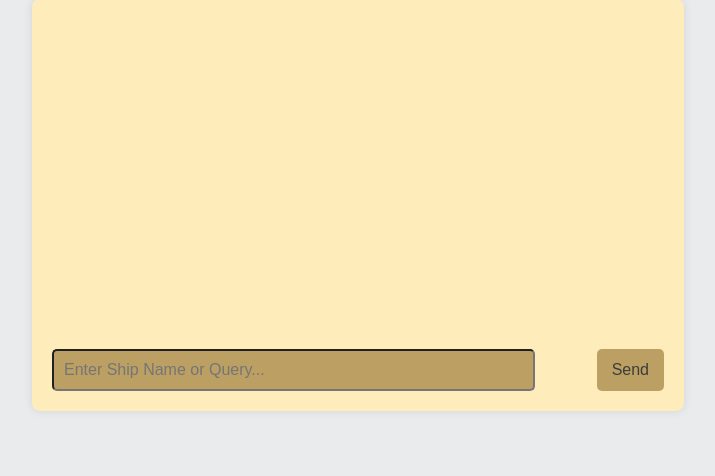
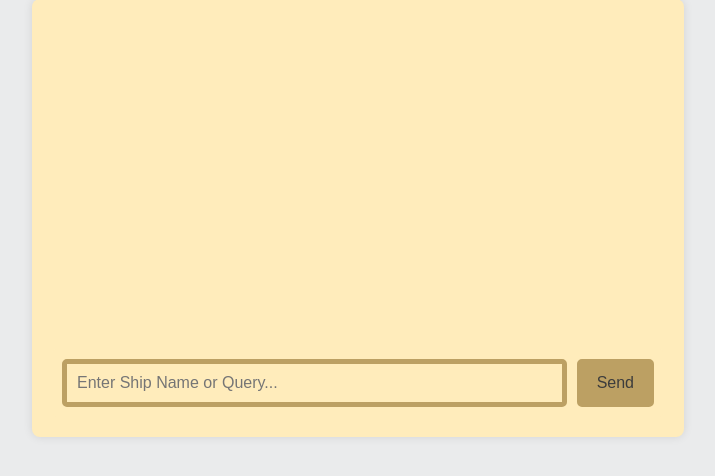
Before and after one commit to Osaci/copilot_app, a Flask app: page / in a window 1280 px wide. Shown: the part 109-585 px from the top of the page, without its empty margins (282-997 px from the left). Run offline with Flask 3, Linux system fonts and the light colour scheme.

Commit message:
Update index.html

```diff
--- a/templates/index.html
+++ b/templates/index.html
@@ -32,19 +32,46 @@
         .chat-box p {
             margin: 10px 0;
         }
+
+        .chat-box::-webkit-scrollbar {
+            width: 10px;
+            background-color: #FFECBB;
+            border-radius: 5px;
+        }
+
+        .chat-box::-webkit-scrollbar-thumb {
+            background-color: #BCA063;
+            border-radius: 5px;
+            border: 1px solid #BCA063;
+        }
+
+        .chat-box::-webkit-scrollbar-thumb:hover {
+            background-color: #60512C;
+        }
+
+        .chat-box::-webkit-scrollbar-track {
+            background-color: #FFECBB;
+            border-radius: 5px;
+        }
+
+        .chat-box {
+            scrollbar-width: thin;
+            scrollbar-color: #BCA063 #FFECBB;
+        }
+
         .input-container {
         display: flex;
         justify-content: space-between;
         gap: 10px;
-        padding:
-        background-color: #BCA063;
+        padding: 10px;
+        background-color: #FFECBB;
         border-radius: 5px;
         box-shadow 0 0 8px rgba(0, 0, 0, 0.1);
         margin-top: 10px;
         }
 
         .user-message-box {
-            border: 2px solid #3c3c3c;
+            border: 0px solid #3c3c3c;
             padding: 10px;
             /*display: inline-block;*/
             border-radius: 5px;
@@ -55,7 +82,7 @@
         .user-message {
             flex-grow: 1;
             text-align: right;
-            font-weight: bold;
+            font-weight: /*bold*/
             color: #3c3c3c;
             margin: 0;
         }
@@ -66,16 +93,20 @@
             color: #3c3c3c;
         }
         #userMessage {
-            width: 75%;
+            flex-grow: 1;
             padding: 10px;
             font-size: 16px;
-            color: #ffffff;
+            border: 5px solid #BCA063;
             border-radius: 5px;
-            background-color: #BCA063
+            color: #3c3c3c;
+            background-color: #FFECBB;
+            border-radius: 5px;
+            outline: none;
+            transition: boder-color 0.3s ease, box-shadow 0.3s ease;
         }
 
         #userMessage:focus {
-            border-color: #3c3c3c;
+            border-color: #816D41;
             box-shadow: 0 0 5px rgba(129, 109, 65, 0.5);
 }
 
@@ -85,11 +116,14 @@
             background-color: #BCA063;
             color: #3c3c3c;
             border-radius: 5px;
-            border: 2px;
+            border: 5px solid #BCA063;
             cursor: pointer;
+            transition: background-color 0.3s ease;
         }
+
         button:hover {
             background-color: #816D41;
+            border: 5px solid #816D41;
         }
     </style>
     <script>
```
